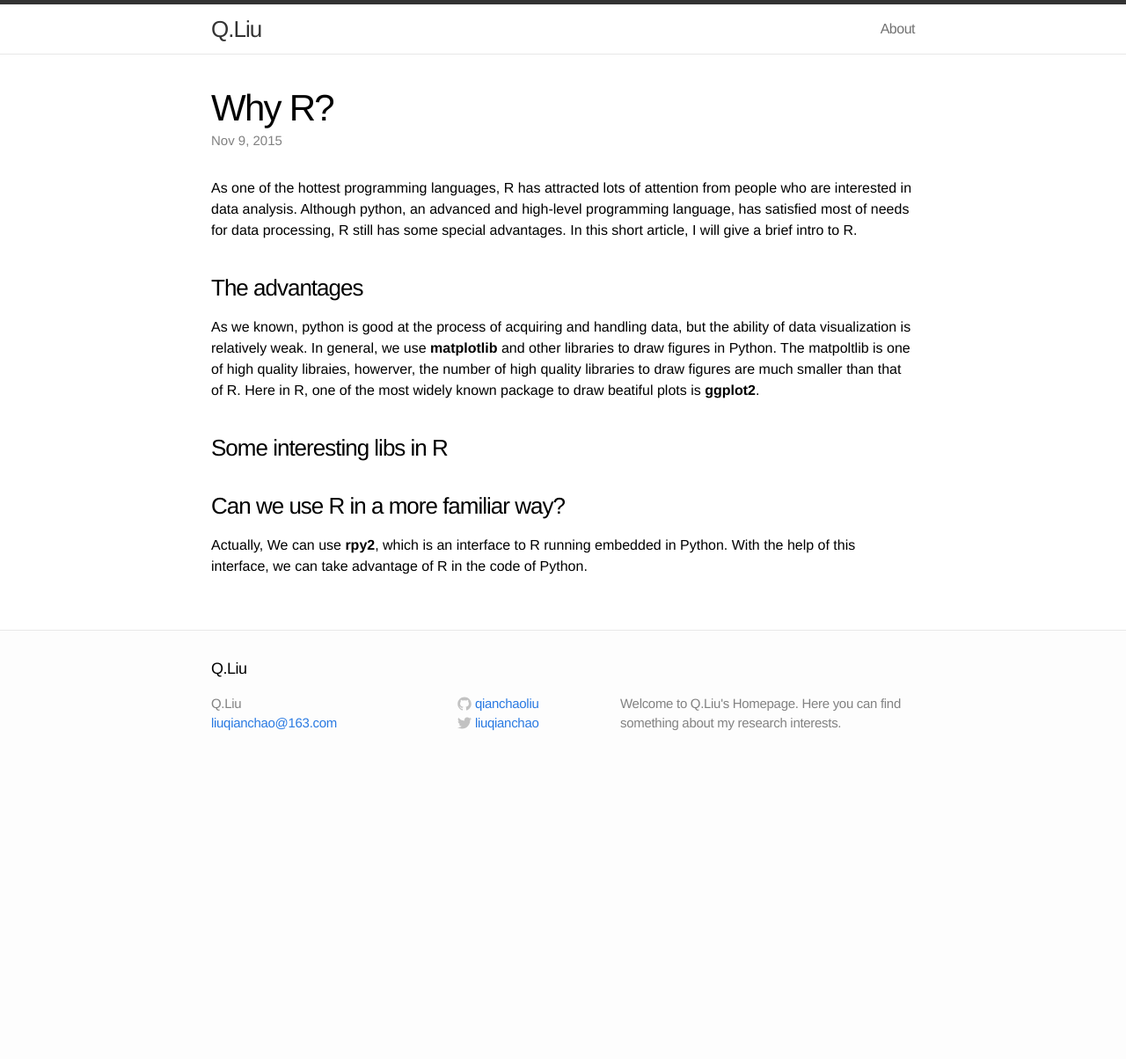
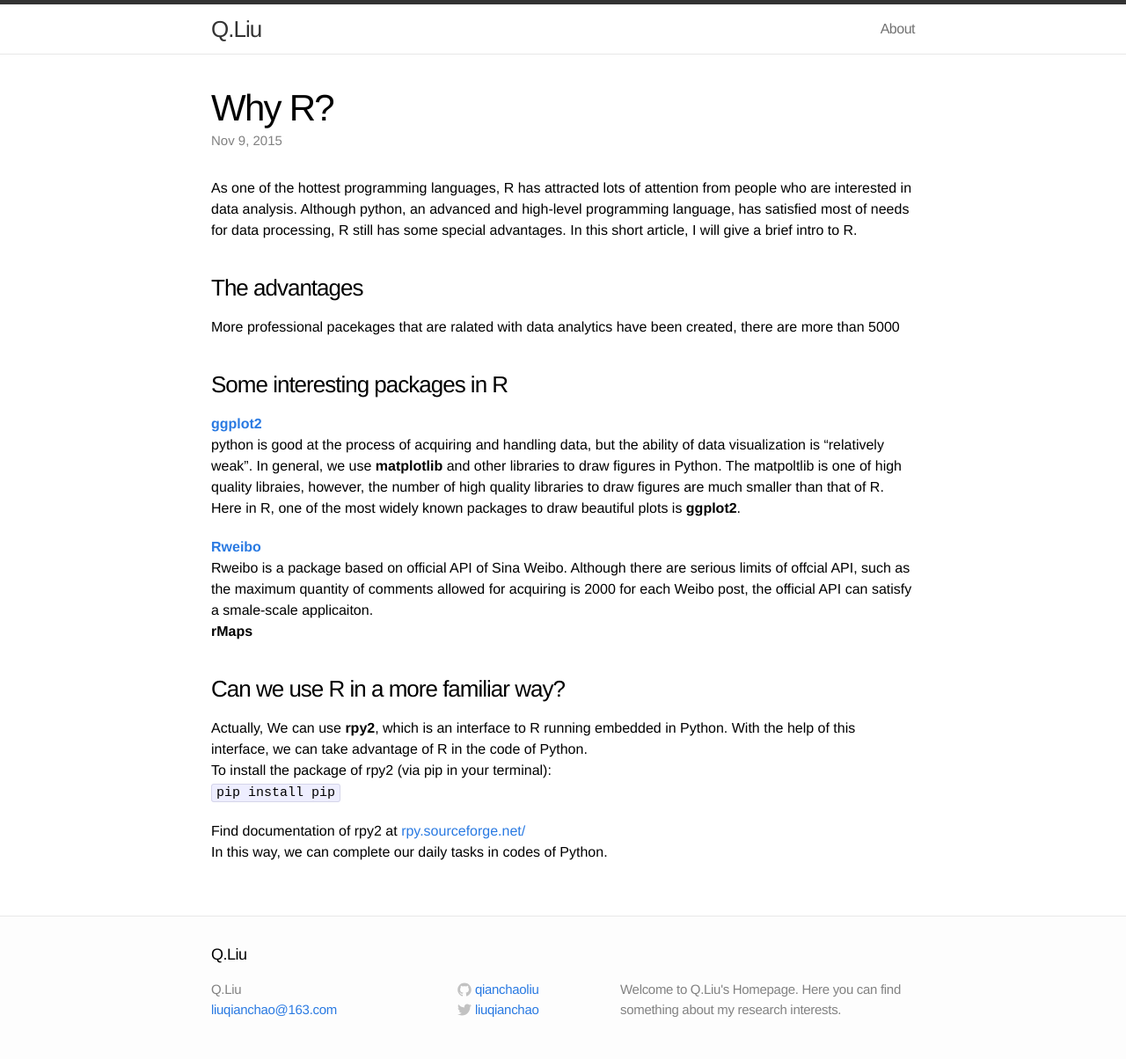
Before and after one commit to QianchaoLiu/QianchaoLiu.github.io, a Jekyll site: the page built from _posts/2015-11-09-R.markdown, in a window 1280 px wide. Shown: the whole page at 88% size. Built offline with Jekyll 4.4.1, drawn with Linux system fonts in a browser that asks for light colours; before the commit the page ends 900 px from its top, so only the background shows below that.

Commit message:
update R

````diff
--- a/_posts/2015-11-09-R.markdown
+++ b/_posts/2015-11-09-R.markdown
@@ -8,10 +8,24 @@ categories: liuqianchao update
 As one of the hottest programming languages, R has attracted lots of attention from people who are interested in data analysis. Although python, an advanced and high-level programming language, has satisfied most of needs for data processing, R still has some special advantages. In this short article, I will give a brief intro to R.
 
 ### The advantages
-As we known, python is good at the process of acquiring and handling data, but the ability of data visualization is relatively weak. In general, we use **matplotlib** and other libraries to draw figures in Python. The matpoltlib is one of high quality libraies, howerver, the number of high quality libraries to draw figures are much smaller than that of R. Here in R, one of the most widely known package to draw beatiful plots is **ggplot2**.
+More professional pacekages that are ralated with data analytics have been created, there are more than 5000
 
 
-### Some interesting libs in R
+
+### Some interesting packages in R
+[**ggplot2**](http://ggplot2.org/)
+python is good at the process of acquiring and handling data, but the ability of data visualization is
+"relatively weak". In general, we use **matplotlib** and other libraries to draw figures in Python. The matpoltlib is one of high quality libraies, however, the number of high quality libraries to draw figures are much smaller than that of R. Here in R, one of the most widely known packages to draw beautiful plots is **ggplot2**.
+
+[**Rweibo**](http://jliblog.com/app/rweibo)
+Rweibo is a package based on official API of Sina Weibo. Although there are serious limits of offcial API, such as the maximum quantity of comments allowed for acquiring is 2000 for each Weibo post, the official API can satisfy a smale-scale applicaiton.
+**rMaps**
 
 ### Can we use R in a more familiar way?
 Actually, We can use **rpy2**, which is an interface to R running embedded in Python. With the help of this interface, we can take advantage of R in the code of Python.
+To install the package of rpy2 (via pip in your terminal):
+ ```pip install pip```
+
+
+Find documentation of rpy2 at [rpy.sourceforge.net/](http://rpy.sourceforge.net/)
+In this way, we can complete our daily tasks in codes of Python.
````
Also changed, not shown: about.md (+1 -1 lines).
